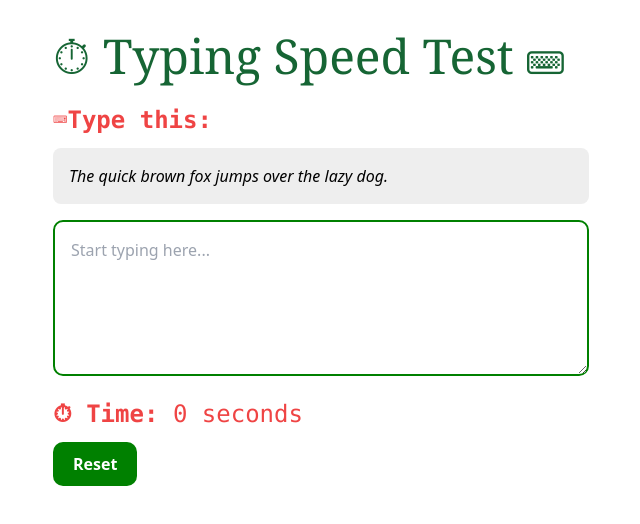
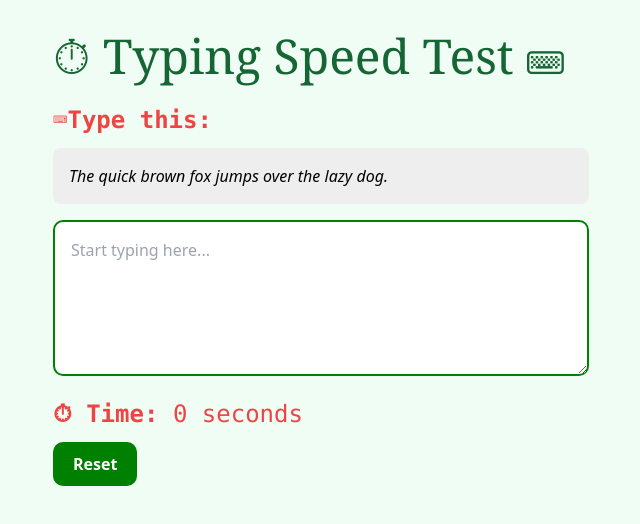
Before and after one commit to susmitabanda/Typing-Speed-Test, a React (Create React App) app: page / in a window 1280 px wide. Shown: the top 524 px of the page, without its empty margins (319-959 px from the left). Built offline with nearby package versions, Linux system fonts and the light colour scheme.

Commit message:
Set body color

```diff
--- a/src/index.css
+++ b/src/index.css
@@ -1,3 +1,7 @@
 @tailwind base;
 @tailwind components;
 @tailwind utilities;
+
+body{
+     @apply bg-green-50;
+}
```
